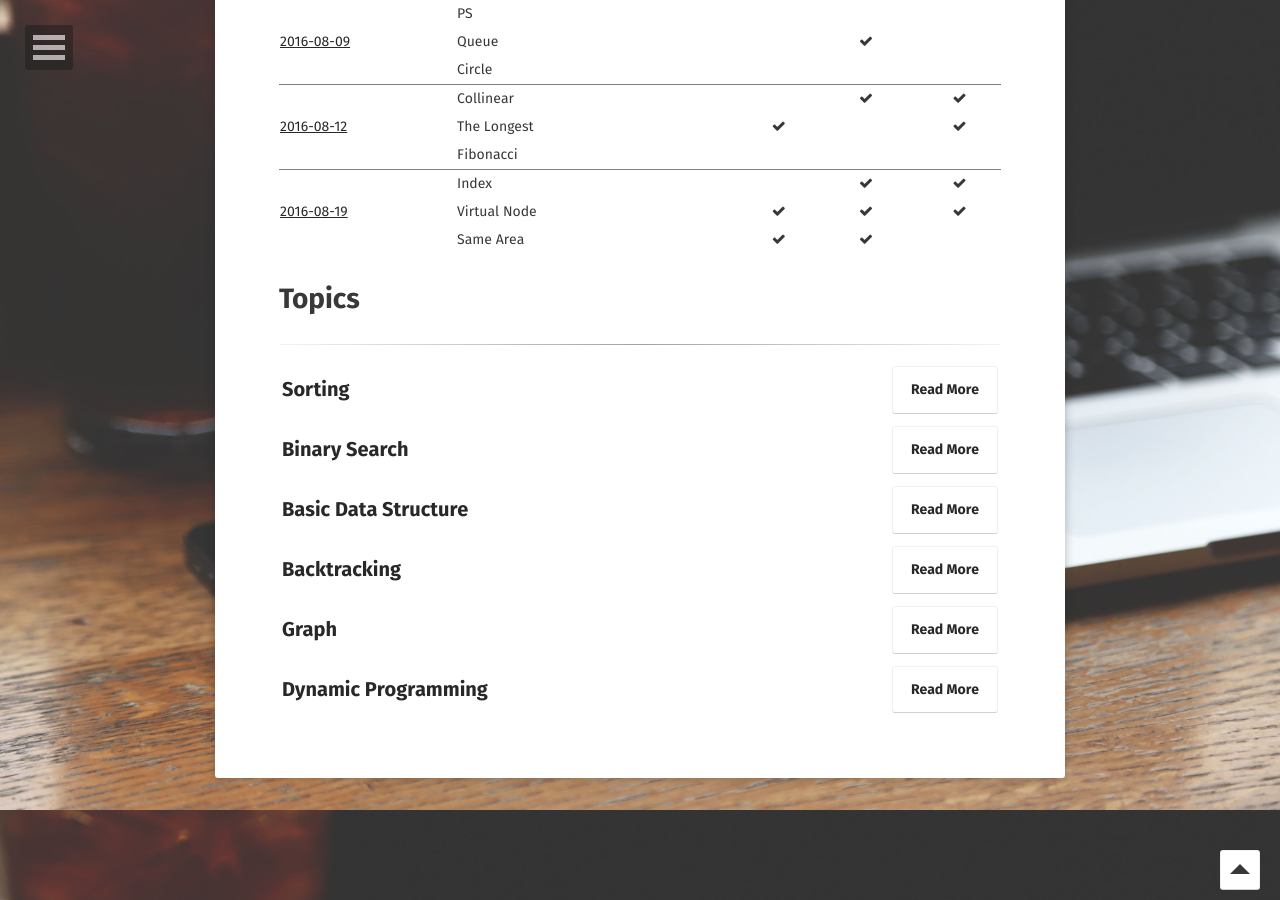
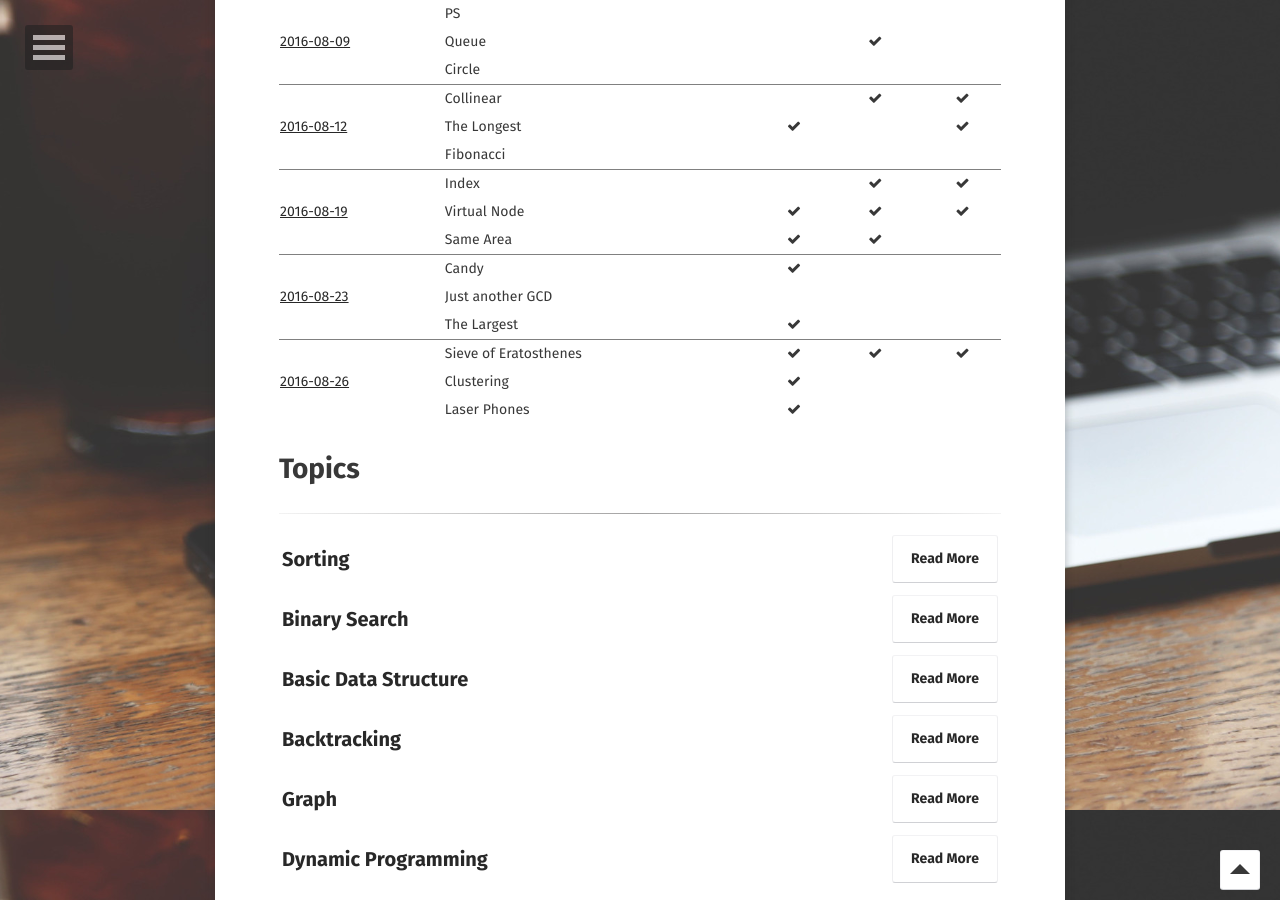
Before and after one commit to hgminh95/hgminh95.github.io, a Jekyll site: the page built from cl-2016/index.md, in a window 1280 px wide and 900 px high, scrolled down 990 px. Built offline with Jekyll 4.4.1, drawn with Linux system fonts in a browser that asks for light colours; some web fonts are replaced.

Commit message:
Update cl-2016 index

```diff
--- a/cl-2016/index.md
+++ b/cl-2016/index.md
@@ -40,6 +40,14 @@ feature: https://i.imgur.com/Ds6S7lJ.png
 | | Index | | <span class="fa fa-check"/> | <span class="fa fa-check"/> |
 | [2016-08-19](https://drive.google.com/open?id=0B7AyGNQu098WSklGdy1RU184WUU) | Virtual Node | <span class="fa fa-check"/> | <span class="fa fa-check"/> | <span class="fa fa-check"/> |
 | | Same Area | <span class="fa fa-check"/> | <span class="fa fa-check"/> | |
+|----
+| | Candy | <span class="fa fa-check"/> | | |
+| [2016-08-23](https://drive.google.com/open?id=0B7AyGNQu098WUF9KanBJZ3RXWlU) | Just another GCD | | |
+| | The Largest | <span class="fa fa-check"/> | | |
+|----
+| | Sieve of Eratosthenes | <span class="fa fa-check"/> | <span class="fa fa-check"/> | <span class="fa fa-check"/> |
+| [2016-08-26](https://drive.google.com/open?id=0B7AyGNQu098WNnIwUU52NUxoYW8) | Clustering | <span class="fa fa-check"/> | | |
+| | Laser Phones | <span class="fa fa-check"/> | | |
 {: rules="groups"}
 
 
```
